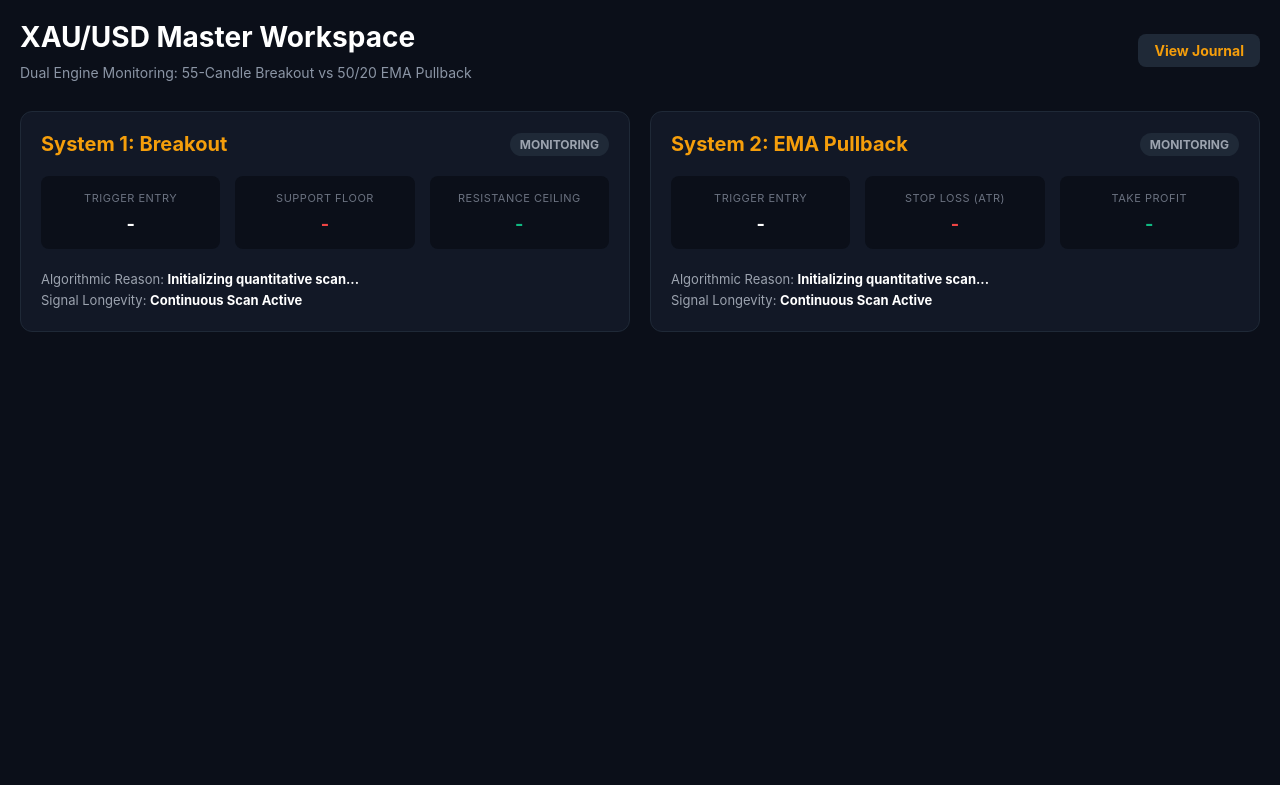
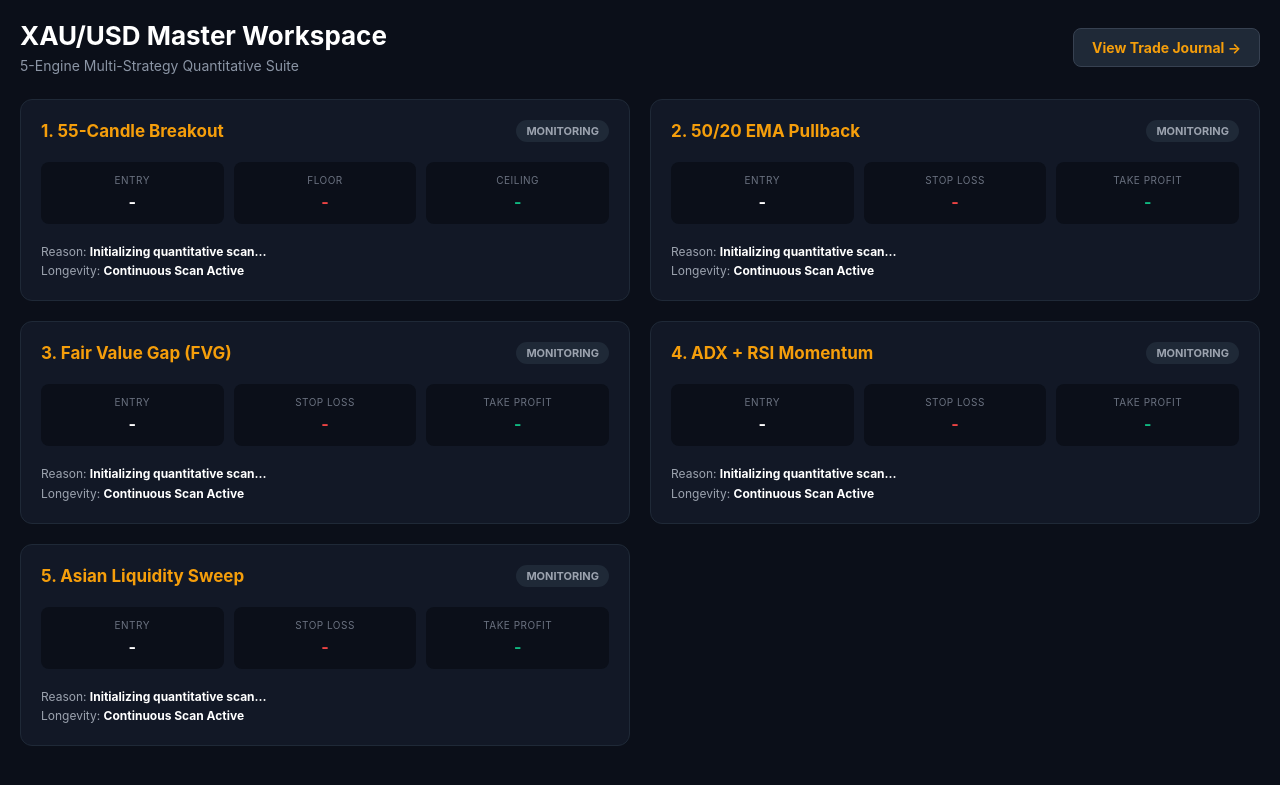
Before and after one commit to chatact135-wq/getmoney, a FastAPI app: page / in a window 1280 px wide. Shown: the top 785 px of the page. Run offline with FastAPI, Linux system fonts and the light colour scheme.

Commit message:
Update index.html add new strategy

```diff
--- a/templates/index.html
+++ b/templates/index.html
@@ -3,7 +3,7 @@
 <head>
     <meta charset="UTF-8">
     <meta name="viewport" content="width=device-width, initial-scale=1.0">
-    <title>XAU/USD Master Workspace</title>
+    <title>XAU/USD Quantitative Workspace</title>
     <style>
         body {
             background-color: #0b0f19;
@@ -12,11 +12,11 @@
             margin: 0;
             padding: 20px;
         }
-        .header { margin-bottom: 30px; display: flex; justify-content: space-between; align-items: center; }
-        .header h1 { font-size: 28px; margin: 0 0 10px 0; }
+        .header { margin-bottom: 25px; display: flex; justify-content: space-between; align-items: center; flex-wrap: wrap; gap: 15px; }
+        .header h1 { font-size: 26px; margin: 0 0 6px 0; }
         .header p { color: #8b95a5; margin: 0; font-size: 14px; }
         .journal-btn {
-            background-color: #1f2937; color: #f59e0b; padding: 8px 16px; border-radius: 8px; text-decoration: none; font-weight: bold; font-size: 14px;
+            background-color: #1f2937; color: #f59e0b; padding: 10px 18px; border-radius: 8px; text-decoration: none; font-weight: bold; font-size: 14px; border: 1px solid #374151;
         }
 
         .grid-container {
@@ -24,8 +24,11 @@
             grid-template-columns: 1fr;
             gap: 20px;
         }
-        @media (min-width: 768px) {
-            .grid-container { grid-template-columns: 1fr 1fr; }
+        @media (min-width: 900px) {
+            .grid-container { grid-template-columns: repeat(2, 1fr); }
+        }
+        @media (min-width: 1300px) {
+            .grid-container { grid-template-columns: repeat(3, 1fr); }
         }
 
         .card {
@@ -40,14 +43,14 @@
             align-items: center;
             margin-bottom: 20px;
         }
-        .card-header h2 { margin: 0; font-size: 20px; color: #f59e0b; }
+        .card-header h2 { margin: 0; font-size: 17px; color: #f59e0b; }
 
         .status-badge {
             background-color: #1f2937;
             color: #9ca3af;
             padding: 4px 10px;
             border-radius: 20px;
-            font-size: 12px;
+            font-size: 11px;
             font-weight: bold;
         }
         .status-badge.BUY { background-color: rgba(16, 185, 129, 0.2); color: #10b981; }
@@ -56,27 +59,27 @@
         .metrics-grid {
             display: grid;
             grid-template-columns: repeat(3, 1fr);
-            gap: 15px;
-            margin-bottom: 20px;
+            gap: 10px;
+            margin-bottom: 18px;
         }
         .metric-box {
             background-color: #0b0f19;
-            padding: 15px;
+            padding: 12px 8px;
             border-radius: 8px;
             text-align: center;
         }
         .metric-label {
-            font-size: 11px;
+            font-size: 10px;
             color: #6b7280;
             text-transform: uppercase;
             letter-spacing: 0.5px;
-            margin-bottom: 8px;
+            margin-bottom: 6px;
         }
-        .metric-value { font-size: 18px; font-weight: bold; }
+        .metric-value { font-size: 16px; font-weight: bold; }
         .value-red { color: #ef4444; }
         .value-green { color: #10b981; }
 
-        .footer-info { font-size: 13px; color: #9ca3af; line-height: 1.6; }
+        .footer-info { font-size: 12px; color: #9ca3af; line-height: 1.6; }
         .footer-info span { color: #ffffff; font-weight: bold; }
     </style>
 </head>
@@ -85,84 +88,117 @@
     <div class="header">
         <div>
             <h1>XAU/USD Master Workspace</h1>
-            <p>Dual Engine Monitoring: 55-Candle Breakout vs 50/20 EMA Pullback</p>
+            <p>5-Engine Multi-Strategy Quantitative Suite</p>
         </div>
-        <a href="/journal" class="journal-btn">View Journal</a>
+        <a href="/journal" class="journal-btn">View Trade Journal →</a>
     </div>
 
     <div class="grid-container">
-        <!-- 1. Breakout System Card -->
+        <!-- System 1: Breakout -->
         <div class="card" id="card-breakout">
             <div class="card-header">
-                <h2>System 1: Breakout</h2>
+                <h2>1. 55-Candle Breakout</h2>
                 <span class="status-badge" id="badge-breakout">MONITORING</span>
             </div>
             <div class="metrics-grid">
-                <div class="metric-box">
-                    <div class="metric-label">Trigger Entry</div>
-                    <div class="metric-value" id="entry-breakout">-</div>
-                </div>
-                <div class="metric-box">
-                    <div class="metric-label">Support Floor</div>
-                    <div class="metric-value value-red" id="sl-breakout">-</div>
-                </div>
-                <div class="metric-box">
-                    <div class="metric-label">Resistance Ceiling</div>
-                    <div class="metric-value value-green" id="tp-breakout">-</div>
-                </div>
+                <div class="metric-box"><div class="metric-label">Entry</div><div class="metric-value" id="entry-breakout">-</div></div>
+                <div class="metric-box"><div class="metric-label">Floor</div><div class="metric-value value-red" id="sl-breakout">-</div></div>
+                <div class="metric-box"><div class="metric-label">Ceiling</div><div class="metric-value value-green" id="tp-breakout">-</div></div>
             </div>
             <div class="footer-info">
-                Algorithmic Reason: <span id="reason-breakout">Loading...</span><br>
-                Signal Longevity: <span id="time-breakout">Continuous Scan Active</span>
+                Reason: <span id="reason-breakout">Scanning...</span><br>
+                Longevity: <span id="time-breakout">Continuous</span>
             </div>
         </div>
 
-        <!-- 2. Pullback System Card -->
+        <!-- System 2: Pullback -->
         <div class="card" id="card-pullback">
             <div class="card-header">
-                <h2>System 2: EMA Pullback</h2>
+                <h2>2. 50/20 EMA Pullback</h2>
                 <span class="status-badge" id="badge-pullback">MONITORING</span>
             </div>
             <div class="metrics-grid">
-                <div class="metric-box">
-                    <div class="metric-label">Trigger Entry</div>
-                    <div class="metric-value" id="entry-pullback">-</div>
-                </div>
-                <div class="metric-box">
-                    <div class="metric-label">Stop Loss (ATR)</div>
-                    <div class="metric-value value-red" id="sl-pullback">-</div>
-                </div>
-                <div class="metric-box">
-                    <div class="metric-label">Take Profit</div>
-                    <div class="metric-value value-green" id="tp-pullback">-</div>
-                </div>
+                <div class="metric-box"><div class="metric-label">Entry</div><div class="metric-value" id="entry-pullback">-</div></div>
+                <div class="metric-box"><div class="metric-label">Stop Loss</div><div class="metric-value value-red" id="sl-pullback">-</div></div>
+                <div class="metric-box"><div class="metric-label">Take Profit</div><div class="metric-value value-green" id="tp-pullback">-</div></div>
             </div>
             <div class="footer-info">
-                Algorithmic Reason: <span id="reason-pullback">Loading...</span><br>
-                Signal Longevity: <span id="time-pullback">Continuous Scan Active</span>
+                Reason: <span id="reason-pullback">Scanning...</span><br>
+                Longevity: <span id="time-pullback">Continuous</span>
+            </div>
+        </div>
+
+        <!-- System 3: Fair Value Gap -->
+        <div class="card" id="card-fvg">
+            <div class="card-header">
+                <h2>3. Fair Value Gap (FVG)</h2>
+                <span class="status-badge" id="badge-fvg">MONITORING</span>
+            </div>
+            <div class="metrics-grid">
+                <div class="metric-box"><div class="metric-label">Entry</div><div class="metric-value" id="entry-fvg">-</div></div>
+                <div class="metric-box"><div class="metric-label">Stop Loss</div><div class="metric-value value-red" id="sl-fvg">-</div></div>
+                <div class="metric-box"><div class="metric-label">Take Profit</div><div class="metric-value value-green" id="tp-fvg">-</div></div>
+            </div>
+            <div class="footer-info">
+                Reason: <span id="reason-fvg">Scanning...</span><br>
+                Longevity: <span id="time-fvg">Continuous</span>
+            </div>
+        </div>
+
+        <!-- System 4: ADX + RSI -->
+        <div class="card" id="card-adx_rsi">
+            <div class="card-header">
+                <h2>4. ADX + RSI Momentum</h2>
+                <span class="status-badge" id="badge-adx_rsi">MONITORING</span>
+            </div>
+            <div class="metrics-grid">
+                <div class="metric-box"><div class="metric-label">Entry</div><div class="metric-value" id="entry-adx_rsi">-</div></div>
+                <div class="metric-box"><div class="metric-label">Stop Loss</div><div class="metric-value value-red" id="sl-adx_rsi">-</div></div>
+                <div class="metric-box"><div class="metric-label">Take Profit</div><div class="metric-value value-green" id="tp-adx_rsi">-</div></div>
+            </div>
+            <div class="footer-info">
+                Reason: <span id="reason-adx_rsi">Scanning...</span><br>
+                Longevity: <span id="time-adx_rsi">Continuous</span>
+            </div>
+        </div>
+
+        <!-- System 5: Asian Sweep -->
+        <div class="card" id="card-asian_sweep">
+            <div class="card-header">
+                <h2>5. Asian Liquidity Sweep</h2>
+                <span class="status-badge" id="badge-asian_sweep">MONITORING</span>
+            </div>
+            <div class="metrics-grid">
+                <div class="metric-box"><div class="metric-label">Entry</div><div class="metric-value" id="entry-asian_sweep">-</div></div>
+                <div class="metric-box"><div class="metric-label">Stop Loss</div><div class="metric-value value-red" id="sl-asian_sweep">-</div></div>
+                <div class="metric-box"><div class="metric-label">Take Profit</div><div class="metric-value value-green" id="tp-asian_sweep">-</div></div>
+            </div>
+            <div class="footer-info">
+                Reason: <span id="reason-asian_sweep">Scanning...</span><br>
+                Longevity: <span id="time-asian_sweep">Continuous</span>
             </div>
         </div>
     </div>
 
     <script>
+        const systems = ['breakout', 'pullback', 'fvg', 'adx_rsi', 'asian_sweep'];
+
         function updateUI(system, data) {
-            // Update Metrics
-            document.getElementById(`entry-${system}`).innerText = data.entry !== "-" ? data.entry : "-";
-            document.getElementById(`sl-${system}`).innerText = data.sl !== "-" ? data.sl : (data.support !== "-" ? data.support : "-");
-            document.getElementById(`tp-${system}`).innerText = data.tp !== "-" ? data.tp : (data.resistance !== "-" ? data.resistance : "-");
+            if (!data) return;
+            document.getElementById(`entry-${system}`).innerText = data.entry !== "-" ? `$${data.entry}` : "-";
+            document.getElementById(`sl-${system}`).innerText = data.sl !== "-" ? `$${data.sl}` : (data.support !== "-" ? `$${data.support}` : "-");
+            document.getElementById(`tp-${system}`).innerText = data.tp !== "-" ? `$${data.tp}` : (data.resistance !== "-" ? `$${data.resistance}` : "-");
             document.getElementById(`reason-${system}`).innerText = data.reason;
 
-            // Update Action Badges
             const badgeEl = document.getElementById(`badge-${system}`);
             if (data.action === "WAIT") {
                 badgeEl.innerText = "MONITORING";
                 badgeEl.className = "status-badge";
             } else {
-                badgeEl.innerText = data.action + " ENTRY";
+                badgeEl.innerText = data.action + " SIGNAL";
                 badgeEl.className = `status-badge ${data.action}`;
             }
 
-            // Update Timestamps
             if (data.timestamp === 0) {
                 document.getElementById(`time-${system}`).innerText = "Continuous Scan Active";
             } else {
@@ -178,11 +214,12 @@
                 const data = await response.json();
 
                 if (data["XAU/USD"]) {
-                    if (data["XAU/USD"].breakout) updateUI('breakout', data["XAU/USD"].breakout);
-                    if (data["XAU/USD"].pullback) updateUI('pullback', data["XAU/USD"].pullback);
+                    systems.forEach(sys => {
+                        if (data["XAU/USD"][sys]) updateUI(sys, data["XAU/USD"][sys]);
+                    });
                 }
             } catch (error) {
-                console.error("Error fetching signal data:", error);
+                console.error("Signal fetch error:", error);
             }
         }
 
```
